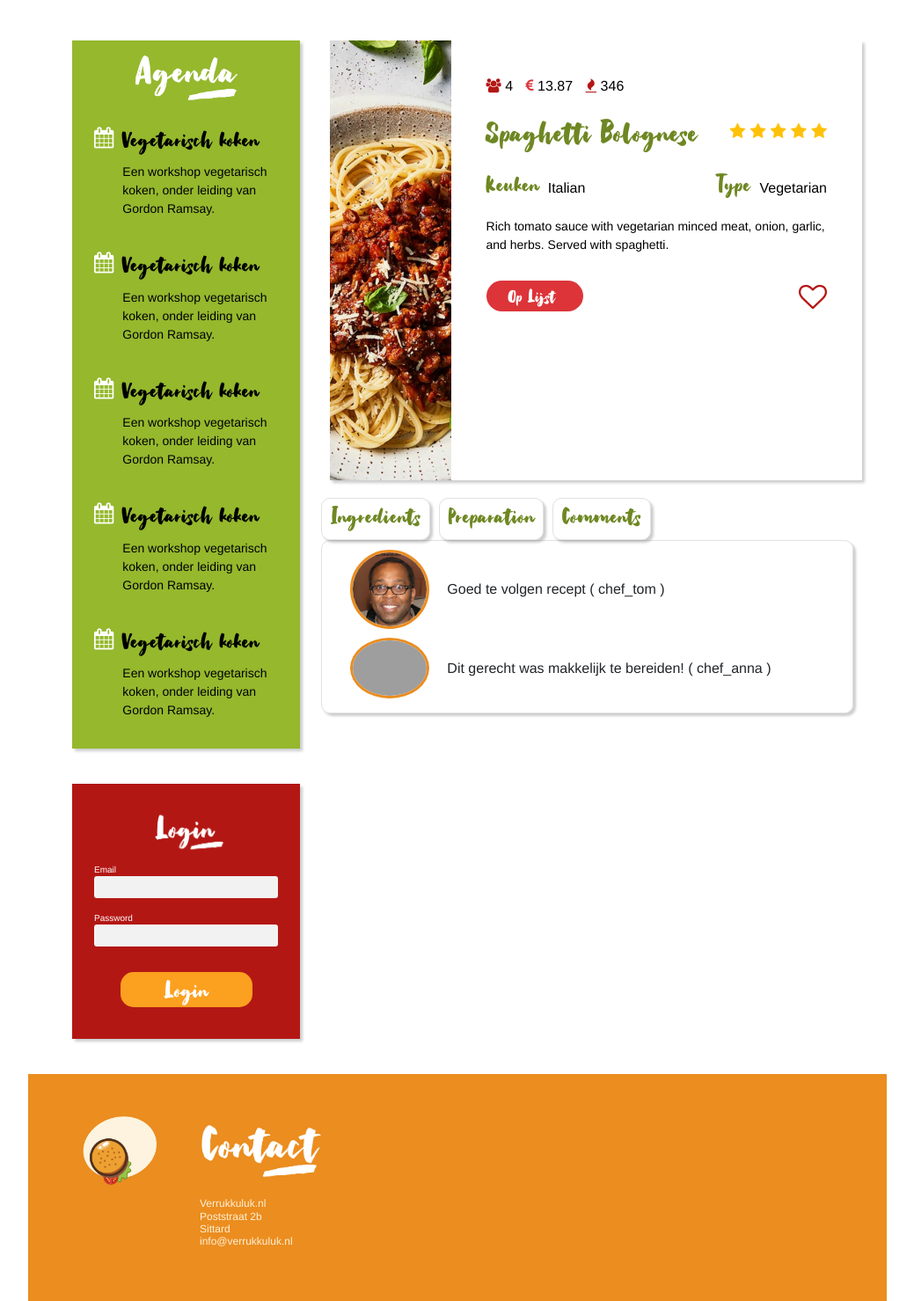
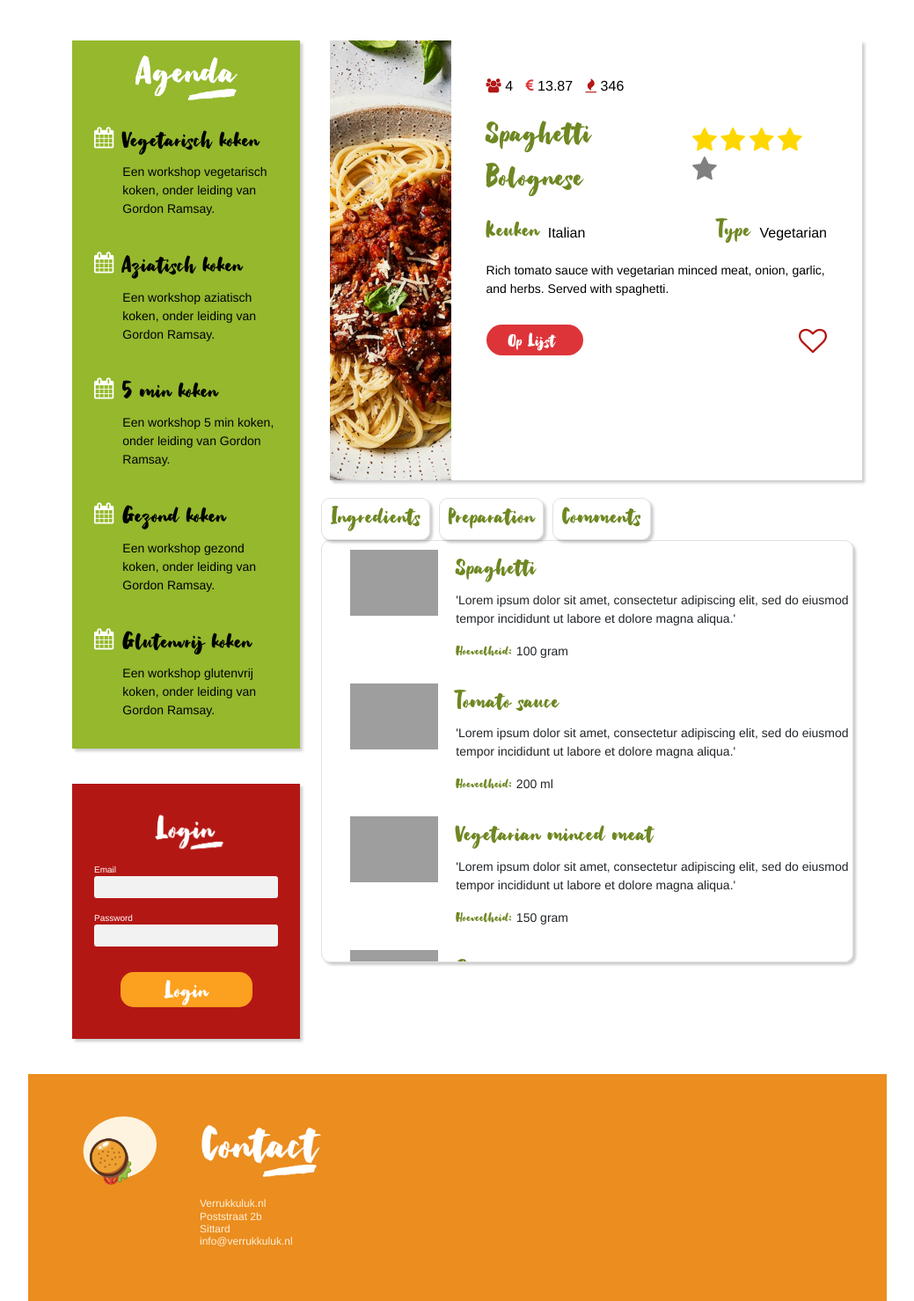
Before and after one commit to Aimee22155/educom-verrukkulluk-1745327773, a PHP site: page /educom-verrukkulluk-1745327773/indexF.php?action=detail&dish_id=1 in a window 1280 px wide. Shown: the part 554-2033 px from the top of the page at 88% size, without its empty margins (120-1159 px from the left). Run offline with PHP 8.4, Linux system fonts and the light colour scheme; data comes from the database, SQL or seed files in the repository; data that the repository does not hold is empty; grey boxes are pictures that could not be loaded.

Commit message:
Update rating

```diff
--- a/lib/groceries_article.php
+++ b/lib/groceries_article.php
@@ -54,7 +54,7 @@ class Grocery_list {
 
     //Article toevoegen
     private function addArticle($user_id, $article_id, $name, $unit, $quantity) {
-        $sql = "INSERT INTO groceries_list (user_id, article_id, name, unit, total_quantity)
+        $sql = "INSERT INTO groceries_list (user_id, article_id, article_name, unit, total_quantity)
                 VALUES ($user_id, $article_id, '$name', '$unit', $quantity)";
         mysqli_query($this->connection, $sql);
     }
--- a/templates/detail.css
+++ b/templates/detail.css
@@ -67,9 +67,19 @@
     margin-right: 10px;
 }
 
-.rating {
-    color: #fca01f;
-    font-size: 1.2em;
+.ster {
+    cursor: pointer;
+}
+
+.star  {
+  font-size: 30px;
+  color: gray;
+  cursor: pointer;
+  user-select: none;
+}
+
+.star.filled {
+  color: gold;
 }
 
 .details-row {
@@ -273,7 +283,6 @@ li {
     align-items: center;
 }
 
-
 #content-preparation ol li::before {
     content: counter(list-item);
     counter-increment: list-item;
@@ -291,15 +300,33 @@ li {
 }
 
 #content-notes li {
-    display: flex;
     align-items: center;
 }
-
 
 #content-notes .Plaatje_user img {
    width: 90px;
    height: auto;
    border: 3px solid #eb8d1f;
    border-radius: 50%;
-   align-items: center;
 }
+
+#content-notes .comment_text {
+    align-items: center;
+}
+
+#content-notes h3 {
+    color:#6e8722;
+    margin-bottom: 0px;
+}
+
+#content-notes .comment_para {
+    display: flex;
+    align-items: center;
+}
+
+#content-notes p {
+    font: 'arial, sans-serif';
+    font-size: 14px;
+    margin-top: 0px;
+    margin-bottom: 0px;
+}
--- a/templates/detail.html.twig
+++ b/templates/detail.html.twig
@@ -29,22 +29,24 @@
                     </div>
                     <div class="dish_header">
                         <h2>{{ dish.title }}</h2>
-                        <div class="rating">
-                            {% for i in 1..5 %}
-                                {% if i <= (dish.Rating|default(0)) %}
-                                    <span class="star filled"><i class="fa fa-star"></i></span>
-                                {% else %}
-                                    <span class="star"><i class="fa fa-star"></i></span>
-                                {% endif %}
-                            {% endfor %}
+                        {# rating! #}
+                        <div class="ster">
+                            <div class="rating interactive-rating">
+                                {% for i in 1..5 %}
+                                    <span class="star" data-value="{{ i }}"><i class="fa fa-star"></i></span>
+                                {% endfor %}
+                            </div>
+                            <div id="rating-message"></div>
                         </div>
                     </div>
                     <div class="details-row">
-                        <span class="label"><h3>Keuken</h3></span> <span class="value">{{ dish.Kitchen.description|default('-') }}</span>
-                        <span class="label type-label"><h3>Type</h3></span> <span class="value">{{ dish.Type.description|default('-') }}</span>
+                        <span class="label"><h3>Keuken</h3></span>
+                        <span class="value">{{ dish.Kitchen.description|default('-') }}</span>
+                        <span class="label type-label"><h3>Type</h3></span>
+                        <span class="value">{{ dish.Type.description|default('-') }}</span>
                     </div>
                     <p class="long-description">{{ dish.long_description }}</p>
-                    <div class= "footer_card" >
+                    <div class="footer_card">
                         <div class="smullenbtn">
                             <a href="indexF.php?action=grocery_list&dish_id={{ dish.id }}" class="smullen-button">Op Lijst</a>
                         </div>
@@ -57,13 +59,13 @@
         </div>
         <div class="col-md-12">
             <div class="tabs">
-                <input type="radio" id="ingredients" name="tabs">
+                <input type="radio" id="ingredients" name="tabs" checked>
                 <label for="ingredients"><h4>Ingredients</h4></label>
 
                 <input type="radio" id="preparation" name="tabs">
                 <label for="preparation"><h4>Preparation</h4></label>
 
-                <input type="radio" id="notes" name="tabs" checked>
+                <input type="radio" id="notes" name="tabs">
                 <label for="notes"><h4>Comments</h4></label>
 
                 <div id="content-ingredients" class="tab-content">
@@ -74,10 +76,11 @@
                                     <img src="assets/img/{{ ingredient.plaatje }}" alt="{{ ingredient.name }}">
                                 </div>
                                 <div class="ingredient_txt">
-                                    <h3> {{ ingredient.name }}</h3>
-                                    <p> 'Lorem ipsum dolor sit amet, consectetur adipiscing elit, sed do eiusmod tempor incididunt ut labore et dolore magna aliqua.' </p>
+                                    <h3>{{ ingredient.name }}</h3>
+                                    <p>'Lorem ipsum dolor sit amet, consectetur adipiscing elit, sed do eiusmod tempor incididunt ut labore et dolore magna aliqua.'</p>
                                     <div class="hoeveelheid">
-                                        <H4> Hoeveelheid:</H4> <p> {{ ingredient.quantity }} {{ ingredient.unit|default('') }}</p>
+                                        <h4>Hoeveelheid:</h4>
+                                        <p>{{ ingredient.quantity }} {{ ingredient.unit|default('') }}</p>
                                     </div>
                                 </div>
                             </li>
@@ -100,64 +103,96 @@
                                 <div class="Plaatje_user">
                                     <img src="assets/img/{{ comment.user_image }}" alt="{{ comment.user_name }}">
                                 </div>
-                                {{ comment.textfield }}
-                                ({% if comment.user_name is defined and comment.user_name is not empty %}
-                                    {{ comment.user_name }}
-                                {% else %}
-                                    Gast
-                                {% endif %})
+                                <div class="comment_text">
+                                    <h3>{{ comment.user_name }}</h3>
+                                    <div class="comment_para">
+                                        <p>{{ comment.textfield }}</p>
+                                    </div>
+                                </div>
                             </li>
                         {% endfor %}
                     </ul>
                 </div>
-
             </div>
         </div>
     </div>
 
     <script>
+        // rating!
         document.addEventListener('DOMContentLoaded', () => {
-            // Wacht tot de DOM (Document Object Model) volledig geladen is.
-            const heart = document.getElementById('favorite-heart');
-            // Haalt het HTML-element met de ID 'favorite-heart' op.
+            const stars = document.querySelectorAll('.interactive-rating .star');
+            const ratingMessage = document.getElementById('rating-message');
             const dishId = '{{ dish.id }}';
-            // Definieert de ID van het huidige gerecht.
-            const storageKey = 'favorite_dishes';
-            // Definieert de sleutel die gebruikt wordt om de favoriete gerechten op te slaan in de lokale opslag van de browser (localStorage).
 
-            // Laad favorieten uit localStorage
-            let favorites = JSON.parse(localStorage.getItem(storageKey)) || [];
-            // Probeert de opgeslagen favoriete gerechten op te halen uit de localStorage.
-            // JSON.parse() converteert de string die is opgeslagen terug naar een JavaScript array.
-            // Als er niets is opgeslagen onder de 'storageKey', dan wordt er een lege array ([]) gebruikt.
-
-            // Controleer of dit gerecht favoriet is en update het icoon
-            if (favorites.includes(dishId)) {
-                heart.classList.remove('fa-heart-o');
-                heart.classList.add('fa-heart');
+            // Functie om sterren te vullen op basis van gemiddelde
+            function fillStars(average) {
+                stars.forEach(star => {
+                    const val = parseInt(star.dataset.value);
+                    if (val <= average) {
+                        star.classList.add('filled');
+                    } else {
+                        star.classList.remove('filled');
+                    }
+                });
             }
 
-            heart.addEventListener('click', () => {
-                // Voegt een event listener toe aan het 'heart' element dat reageert op een klik.
-                if (favorites.includes(dishId)) {
-                    favorites = favorites.filter(id => id !== dishId);
-                    // Filtert de 'favorites' array om alle IDs te behouden behalve de ID van het huidige gerecht.
-                    heart.classList.remove('fa-heart');
-                    // Verwijdert de CSS-klasse voor het gevulde hart.
-                    heart.classList.add('fa-heart-o');
-                    // Voegt de CSS-klasse toe voor het lege hart.
+            // Ophalen huidig gemiddelde rating
+            function fetchAverageRating() {
+                fetch(`indexF.php?action=rating_actions&request_type=average&item_id=${dishId}`)
+                    .then(response => {
+                        console.log('Response van fetchAverageRating:', response);
+                        return response.json();
+                    })
+                    .then(data => {
+                        console.log('Data van fetchAverageRating:', data);
+                        if (data.success) {
+                            console.log('Type van data.average:', typeof data.average); // Voeg dit toe
+                            const average = parseFloat(data.average);
+                            fillStars(Math.round(average));
+                            ratingMessage.textContent = ``;
+                        } else {
+                            console.error('Fout bij ophalen gemiddelde:', data.error);
+                            ratingMessage.textContent = 'Kon de gemiddelde beoordeling niet ophalen.';
+                        }
+                    });
+            }
+            // Initieel ophalen van de gemiddelde rating
+            fetchAverageRating();
 
-                } else {
-                    favorites.push(dishId);
-                    // Voegt de ID van het huidige gerecht toe aan de 'favorites' array.
-                    heart.classList.remove('fa-heart-o');
-                    // Verwijdert de CSS-klasse voor het lege hart.
-                    heart.classList.add('fa-heart');
-                    // Voegt de CSS-klasse toe voor het gevulde hart.
-                }
-                localStorage.setItem(storageKey, JSON.stringify(favorites));
-                // Slaat de bijgewerkte 'favorites' array op in de localStorage.
-                // JSON.stringify() converteert de JavaScript array naar een string die opgeslagen kan worden.
+            // Klik-event op sterren
+            stars.forEach(star => {
+                star.addEventListener('click', () => {
+                    const rating = star.dataset.value;
+
+                    fetch(`indexF.php?action=rating_actions`, {
+                        method: 'POST',
+                        headers: {
+                            'Content-Type': 'application/json'
+                        },
+                        body: JSON.stringify({
+                            type: 'rate',
+                            item_id: dishId,
+                            rating: rating
+                        })
+                    })
+                    .then(response => response.json())
+                    .then(data => {
+                        if (data.success) {
+                            const ratingGiven = parseInt(star.dataset.value); // De geklikte rating
+                            fillStars(ratingGiven); // Vul de sterren direct met de gegeven rating
+                            ratingMessage.textContent = `Je hebt ${ratingGiven} ster(ren) gegeven. Bedankt!`;
+                            setTimeout(() => {
+                                fetchAverageRating(); // Update het gemiddelde na een korte vertraging
+                            }, 2000); // Wacht 2 seconden voordat het gemiddelde weer wordt getoond
+                        } else {
+                            ratingMessage.textContent = 'Er is iets misgegaan bij het opslaan van je beoordeling.';
+                            console.error('Fout bij opslaan rating:', data.error);
+                        }
+                    })
+                    .catch(() => {
+                        ratingMessage.textContent = 'Netwerkfout, probeer het opnieuw.';
+                    });
+                });
             });
         });
     </script>
--- a/templates/main.html.twig
+++ b/templates/main.html.twig
@@ -88,8 +88,8 @@
                                     <div class="calendar-icon">
                                         <i class="fa fa-calendar"></i>
                                         <div class="agenda-text">
-                                            <h3>Vegetarisch koken</h3>
-                                            <p>Een workshop vegetarisch koken, onder leiding van Gordon Ramsay.</p>
+                                            <h3>Aziatisch koken</h3>
+                                            <p>Een workshop aziatisch koken, onder leiding van Gordon Ramsay.</p>
                                         </div>
                                     </div><br>
                                 </div>
@@ -97,8 +97,8 @@
                                     <div class="calendar-icon">
                                         <i class="fa fa-calendar"></i>
                                         <div class="agenda-text">
-                                            <h3>Vegetarisch koken</h3>
-                                            <p>Een workshop vegetarisch koken, onder leiding van Gordon Ramsay.</p>
+                                            <h3> 5 min koken</h3>
+                                            <p>Een workshop 5 min koken, onder leiding van Gordon Ramsay.</p>
                                         </div>
                                     </div><br>
                                 </div>
@@ -106,8 +106,8 @@
                                     <div class="calendar-icon">
                                         <i class="fa fa-calendar"></i>
                                         <div class="agenda-text">
-                                            <h3>Vegetarisch koken</h3>
-                                            <p>Een workshop vegetarisch koken, onder leiding van Gordon Ramsay.</p>
+                                            <h3> Gezond koken</h3>
+                                            <p>Een workshop gezond koken, onder leiding van Gordon Ramsay.</p>
                                         </div>
                                     </div><br>
                                 </div>
@@ -115,8 +115,8 @@
                                     <div class="calendar-icon">
                                         <i class="fa fa-calendar"></i>
                                         <div class="agenda-text">
-                                            <h3>Vegetarisch koken</h3>
-                                            <p>Een workshop vegetarisch koken, onder leiding van Gordon Ramsay.</p>
+                                            <h3> Glutenvrij koken</h3>
+                                            <p>Een workshop glutenvrij koken, onder leiding van Gordon Ramsay.</p>
                                         </div>
                                     </div><br>
                                 </div>
```
Also changed, not shown: IndexF_backup.php (added, +97 -0 lines), indexF.php (+70 -8 lines), indexF_oude_versie+uitleg.php (deleted, +0 -52 lines), templates/javascript.js (added, +94 -0 lines), assets/img/Groentemix_1.jpg (added), assets/img/Groentemix_2.jpg (added).
